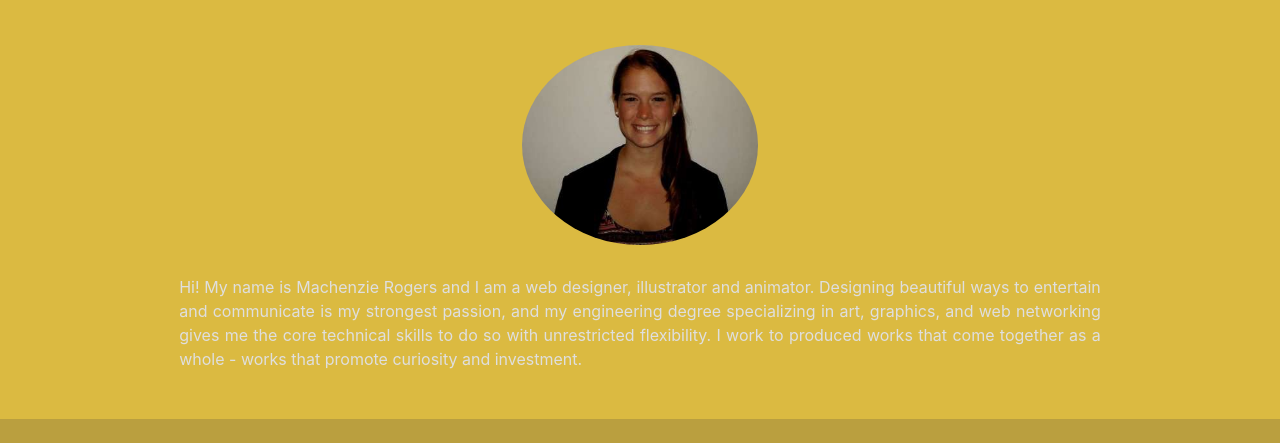
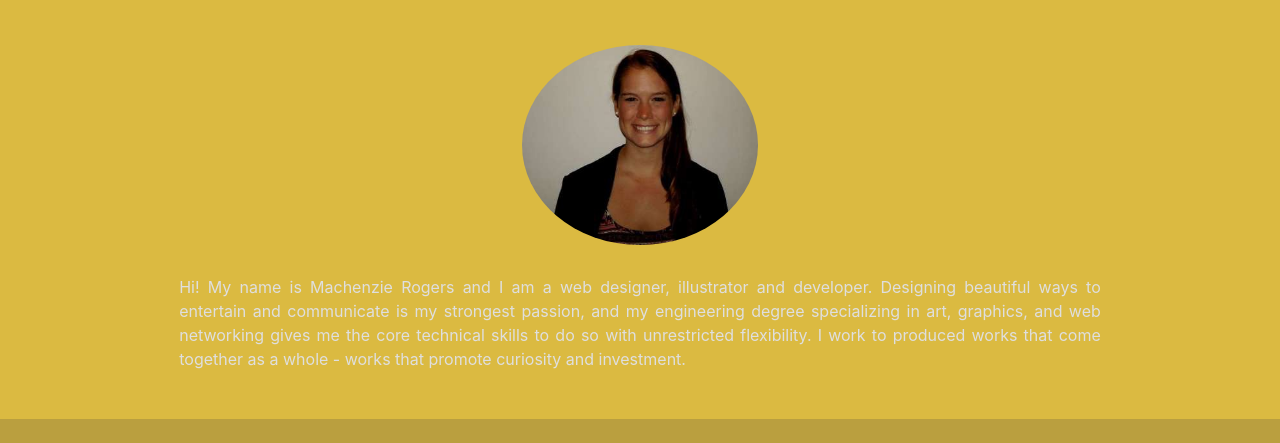
Before and after one commit to mkr53/portfolio, a plain HTML site: page index.html in a window 1280 px wide. Shown: the part 51-494 px from the top of the page. Drawn offline with nearby package versions, Linux system fonts and the light colour scheme.

Commit message:
Update index.html

```diff
--- a/index.html
+++ b/index.html
@@ -55,7 +55,7 @@
             </div> -->
 			<div class="container"></br>
 				<p class="intro">
-					 Hi! My name is Machenzie Rogers and I am a web designer, illustrator and animator. Designing beautiful ways to entertain and communicate is my strongest passion, and my engineering degree specializing in art, graphics, and web networking gives me the core technical skills to do so with unrestricted flexibility. I work to produced works that come together as a whole - works that promote curiosity and investment.
+					 Hi! My name is Machenzie Rogers and I am a web designer, illustrator and developer. Designing beautiful ways to entertain and communicate is my strongest passion, and my engineering degree specializing in art, graphics, and web networking gives me the core technical skills to do so with unrestricted flexibility. I work to produced works that come together as a whole - works that promote curiosity and investment.
 				</p>
 			</div>
 		</section>
```
